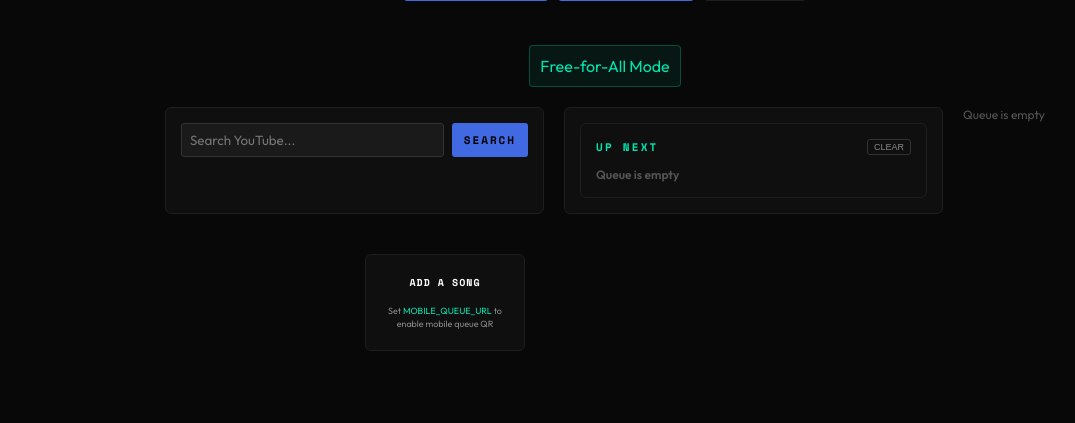
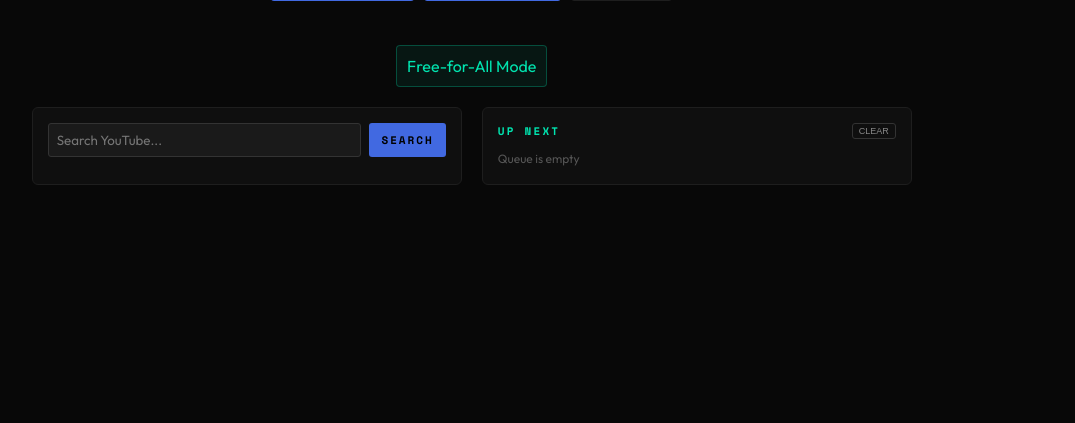
Before and after one commit to merkuloko/GMs-Kareoke, a Flask app: page / in a window 1280 px wide. Shown: the part 815-1238 px from the top of the page, without its empty margins (195-1270 px from the left). After the commit the page ends 1000 px from the top, so only its background shows below. Run offline with Flask 3, Linux system fonts and the light colour scheme; data comes from the database, SQL or seed files in the repository; data that the repository does not hold is empty; some libraries are stand-ins or nearby versions.

Commit message:
added new features

```diff
--- a/static/app.js
+++ b/static/app.js
@@ -615,26 +615,24 @@ els.nextBtn.addEventListener("click", () => {
   updateRhythmUI();
   showError("Queue is empty. Search for a song.");
 
-  // --- NEW CLEAR QUEUE LOGIC ---
+});
+
 async function clearQueue() {
     if (!confirm("Are you sure you want to clear the entire queue?")) return;
 
-    // 1. Wipe local memory immediately for a snappy UI
     songQueue = [];
     updateQueueUI();
     saveState();
 
-    // 2. Tell the Python backend to wipe the database
     try {
         await fetch('/api/live-queue', { method: 'DELETE' });
     } catch (e) {
         console.error("Failed to clear remote queue:", e);
     }
 }
+els.clearQueueBtn.addEventListener("click", clearQueue);
 
-els.clearQueueBtn.addEventListener("click", clearQueue);
-// -----------------------------
-});
+els.infoBtn.addEventListener("click", () => els.modal.style.display = "flex");
 
 els.infoBtn.addEventListener("click", () => els.modal.style.display = "flex");
 els.closeModalBtn.addEventListener("click", () => els.modal.style.display = "none");
--- a/templates/index.html
+++ b/templates/index.html
@@ -114,15 +114,10 @@
                     </div>
 
                     <div class="queue-panel" style="flex: 1; background: #0f0f0f; padding: 15px; border-radius: 6px; border: 1px solid #1e1e1e;">
-                        <h3 <div class="queue-panel" style="flex: 1; background: #0f0f0f; padding: 15px; border-radius: 6px; border: 1px solid #1e1e1e;">
                         <div style="display: flex; justify-content: space-between; align-items: center; margin-bottom: 12px;">
                             <h3 style="font-family: 'Space Mono', monospace; font-size: 11px; letter-spacing: 0.2em; color: #00e5b0;">UP NEXT</h3>
                             <button id="clear-queue-btn" style="background: none; border: 1px solid #333; color: #888; font-size: 9px; cursor: pointer; padding: 2px 6px; border-radius: 3px; transition: color 0.2s;">CLEAR</button>
                         </div>
-                        <div id="queue-list" style="display: flex; flex-direction: column; gap: 8px;">
-                            <div style="font-size: 12px; color: #555;">Queue is empty</div>
-                        </div>
-                    </div>
                         <div id="queue-list" style="display: flex; flex-direction: column; gap: 8px;">
                             <div style="font-size: 12px; color: #555;">Queue is empty</div>
                         </div>
```
